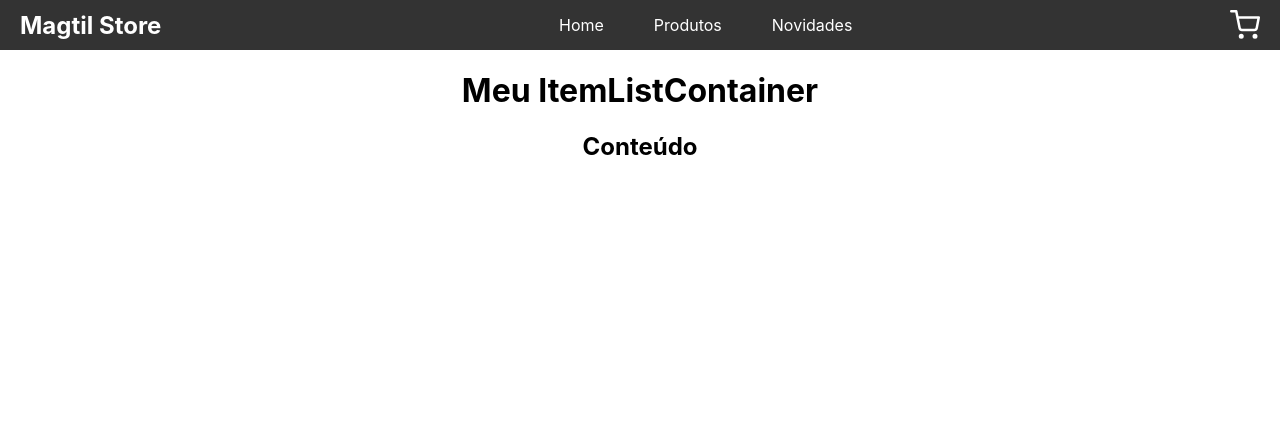
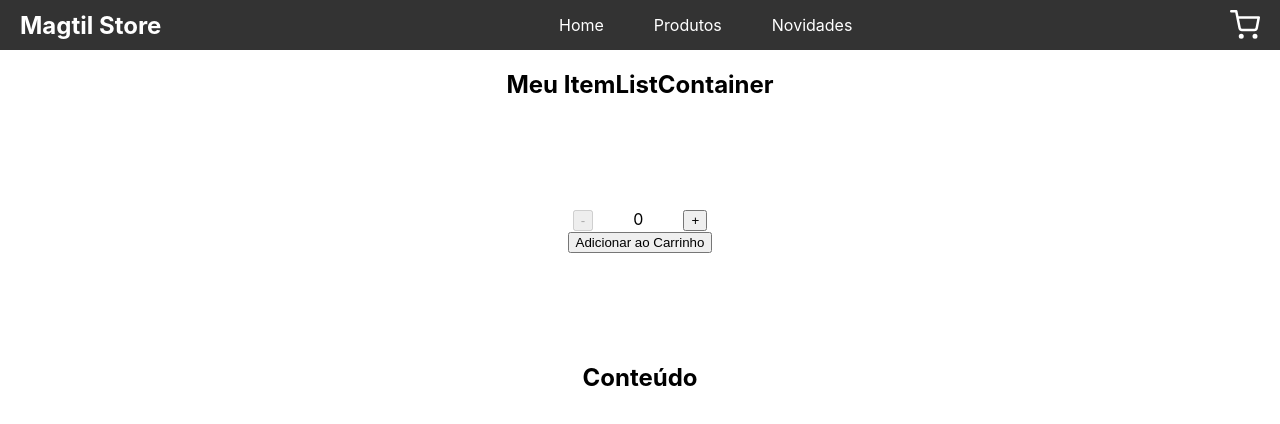
Before and after one commit to Lucascdl/React-my-app, a React (Create React App) app: page / in a window 1280 px wide. Shown: the top 424 px of the page. Built offline with nearby package versions, Linux system fonts and the light colour scheme.

Commit message:
Contador com Botão

```diff
--- a/src/App.js
+++ b/src/App.js
@@ -1,6 +1,6 @@
 import './App.css';
 import NavBar from './Components/NavBar';
-import ItemListContainer from './ItemListContainer';
+import ItemListContainer from './Components/ItemListContainer';
 
 
 function App() {
--- /dev/null
+++ b/src/Components/ItemListContainer/ItemCount.jsx
@@ -0,0 +1,37 @@
+import React, { useState } from 'react';
+
+function ItemCount({ stock, initial = 0, onAdd }) {
+  const [quantity, setQuantity] = useState(initial);
+
+  const handleIncrease = () => {
+    if (quantity < stock) {
+      setQuantity(quantity + 1);
+    }
+  };
+
+  const handleDecrease = () => {
+    if (quantity > 1) {
+      setQuantity(quantity - 1);
+    }
+  };
+
+  const handleAddToCart = () => {
+    if (stock > 0 && quantity <= stock) {
+      onAdd(quantity);
+    }
+  };
+
+  return (
+    <div style={{ margin: '100px', padding: '10px', border: '0px solid #333' }}>
+      <button onClick={handleDecrease} disabled={quantity <= 1}>-</button>
+      <span style={{ margin: '0 40px' }}>{quantity}</span>
+      <button onClick={handleIncrease} disabled={quantity >= stock}>+</button>
+      <br />
+      <button onClick={handleAddToCart} disabled={stock === 0}>
+        Adicionar ao Carrinho
+      </button>
+    </div>
+  );
+}
+
+export default ItemCount;
--- a/src/Components/ItemListContainer/index.jsx
+++ b/src/Components/ItemListContainer/index.jsx
@@ -1,9 +1,18 @@
-function ItemListContainer ({ greeting }) {
-    return (
-        <div>
-            <h1>{ greeting }</h1>
-        </div>
-    )
+import React from 'react';
+import ItemCount from './ItemCount';
+
+function ItemListContainer({ greeting }) {
+  const handleAdd = (quantity) => {
+    console.log(`Quantidade adicionada ao carrinho: ${quantity}`);
+  };
+
+  return (
+    <div>
+      <h2>{greeting}</h2>
+      {}
+      <ItemCount stock={10} initial={0} onAdd={handleAdd} />
+    </div>
+  );
 }
 
 export default ItemListContainer;
--- a/src/ItemListContainer/index.jsx
+++ /dev/null
@@ -1,9 +0,0 @@
-function ItemListContainer ({ greeting }) {
-    return (
-        <div>
-            <h1>{ greeting }</h1>
-        </div>
-    )
-}
-
-export default ItemListContainer;
```
Also changed, not shown: src/CartWidget/index.jsx (deleted, +0 -12 lines), src/Components/CartWidget/index.jsx (line endings or trailing spaces), src/Components/NavBar/style.css (line endings or trailing spaces).
